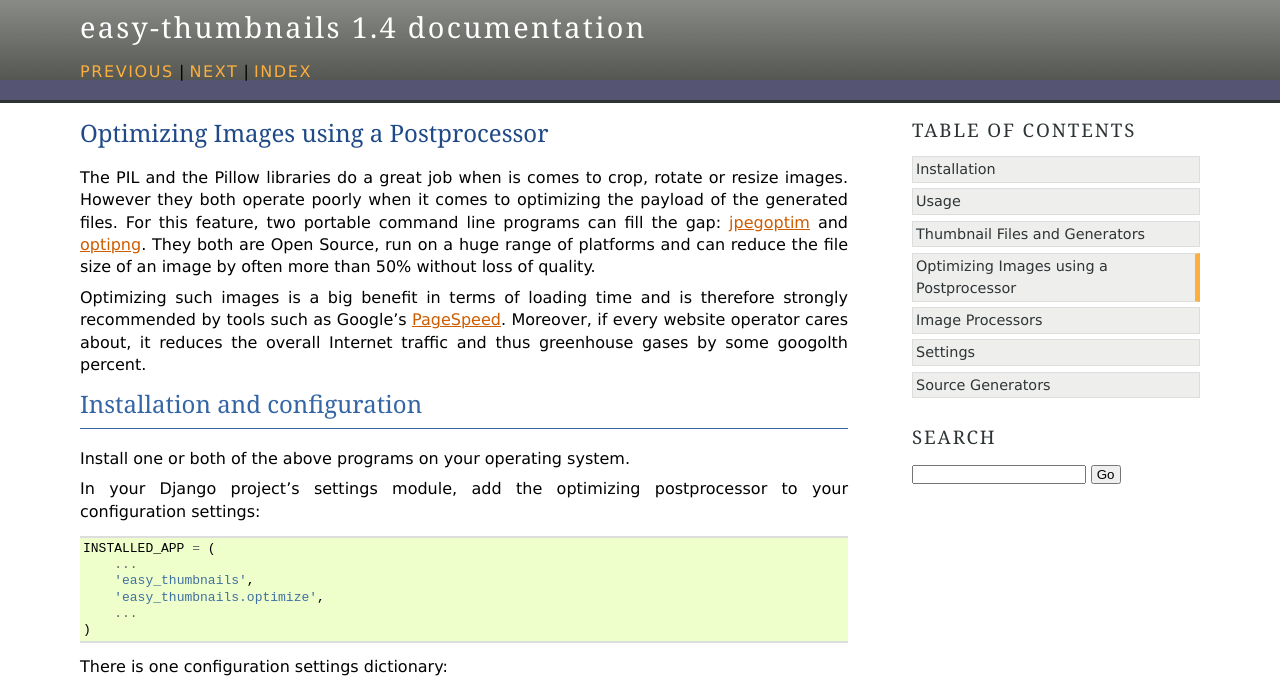
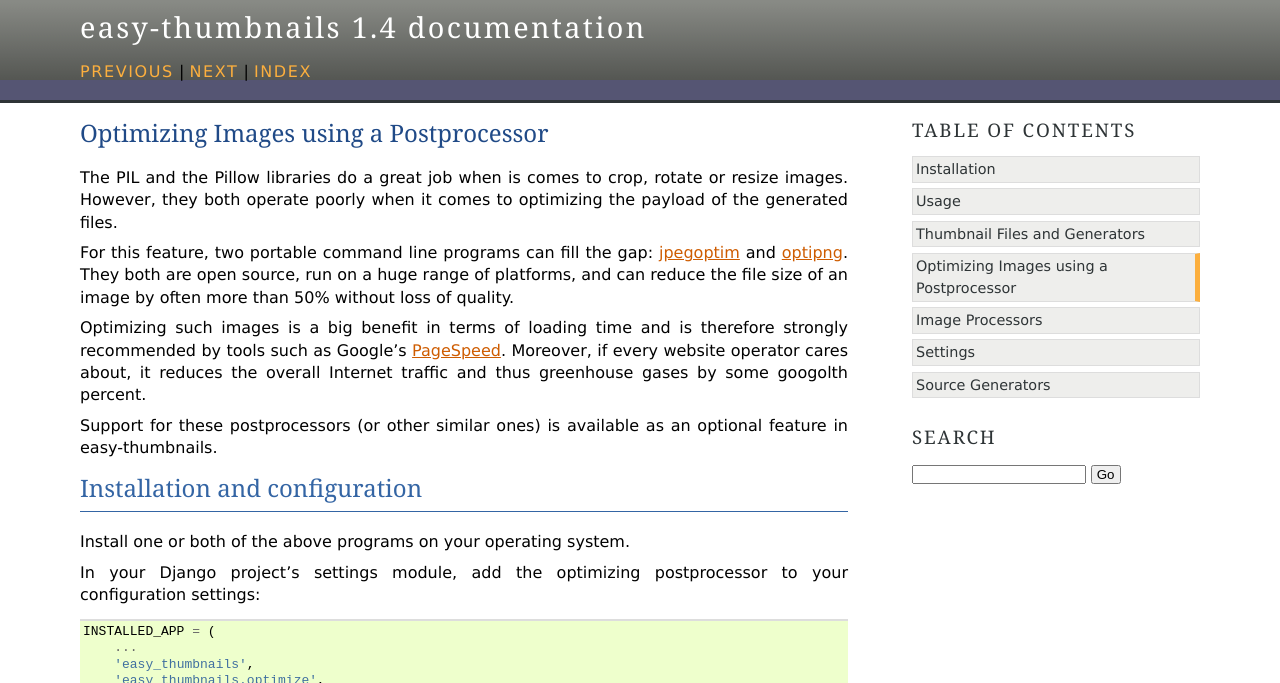
Before and after one commit to SmileyChris/easy-thumbnails, a Sphinx documentation site: the page built from docs/ref/optimize.rst, in a window 1280 px wide, cut to the strip 0-683 px from the top of the page. Built offline with Sphinx 7.4.7, drawn with Linux system fonts in a browser that asks for light colours.

Commit message:
Small changes to optimize docs

```diff
--- a/docs/ref/optimize.rst
+++ b/docs/ref/optimize.rst
@@ -2,22 +2,31 @@
 Optimizing Images using a Postprocessor
 =======================================
 
-The PIL and the Pillow libraries do a great job when is comes to crop, rotate or resize images.
-However they both operate poorly when it comes to optimizing the payload of the generated files.
-For this feature, two portable command line programs can fill the gap: jpegoptim_ and optipng_.
-They both are Open Source, run on a huge range of platforms and can reduce the file size of an
-image by often more than 50% without loss of quality.
+The PIL and the Pillow libraries do a great job when is comes to crop, rotate
+or resize images. However, they both operate poorly when it comes to optimizing
+the payload of the generated files.
 
-Optimizing such images is a big benefit in terms of loading time and is therefore strongly
-recommended by tools such as Google's PageSpeed_. Moreover, if every website operator cares about,
-it reduces the overall Internet traffic and thus greenhouse gases by some googolth percent.
+For this feature, two portable command line programs can fill the gap:
+jpegoptim_ and optipng_. They both are open source, run on a huge range of
+platforms, and can reduce the file size of an image by often more than 50%
+without loss of quality.
+
+Optimizing such images is a big benefit in terms of loading time and is
+therefore strongly recommended by tools such as Google's PageSpeed_. Moreover,
+if every website operator cares about, it reduces the overall Internet traffic
+and thus greenhouse gases by some googolth percent.
+
+Support for these postprocessors (or other similar ones) is available as an
+optional feature in easy-thumbnails.
+
 
 Installation and configuration
-------------------------------
+==============================
+
 Install one or both of the above programs on your operating system.
 
-In your Django project's settings module, add the optimizing postprocessor to your configuration
-settings::
+In your Django project's settings module, add the optimizing postprocessor to
+your configuration settings::
 
 	INSTALLED_APP = (
 	    ...
@@ -28,7 +37,8 @@
 
 There is one configuration settings dictionary:
 
-.. autoattribute:: easy_thumbnails.optimize.conf.OptimizeSettings.THUMBNAIL_OPTIMIZE_COMMAND
+.. autoattribute::
+   easy_thumbnails.optimize.conf.OptimizeSettings.THUMBNAIL_OPTIMIZE_COMMAND
 
 .. _jpegoptim: http://freecode.com/projects/jpegoptim
 .. _optipng: http://optipng.sourceforge.net/
```
